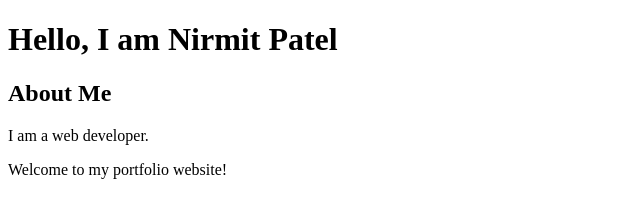
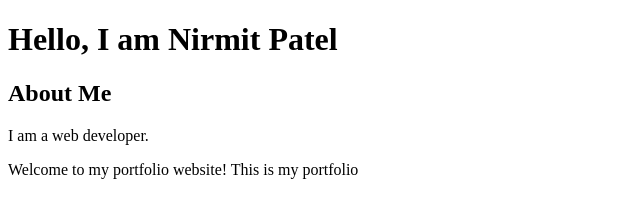
Before and after one commit to Nirmit1705/devops-prac-03, a plain HTML site: page index.html in a window 1280 px wide. Shown: the whole page, without its empty margins (0-640 px from the left). Drawn offline with Linux system fonts and the light colour scheme.

Commit message:
Edit index.html

```diff
--- a/index.html
+++ b/index.html
@@ -9,6 +9,6 @@
   <h1>Hello, I am Nirmit Patel</h1>
   <h2>About Me</h2>
   <p>I am a web developer.</p>
-  <p>Welcome to my portfolio website!</p>
+  <p>Welcome to my portfolio website! This is my portfolio</p>
 </body>
 </html>
```
